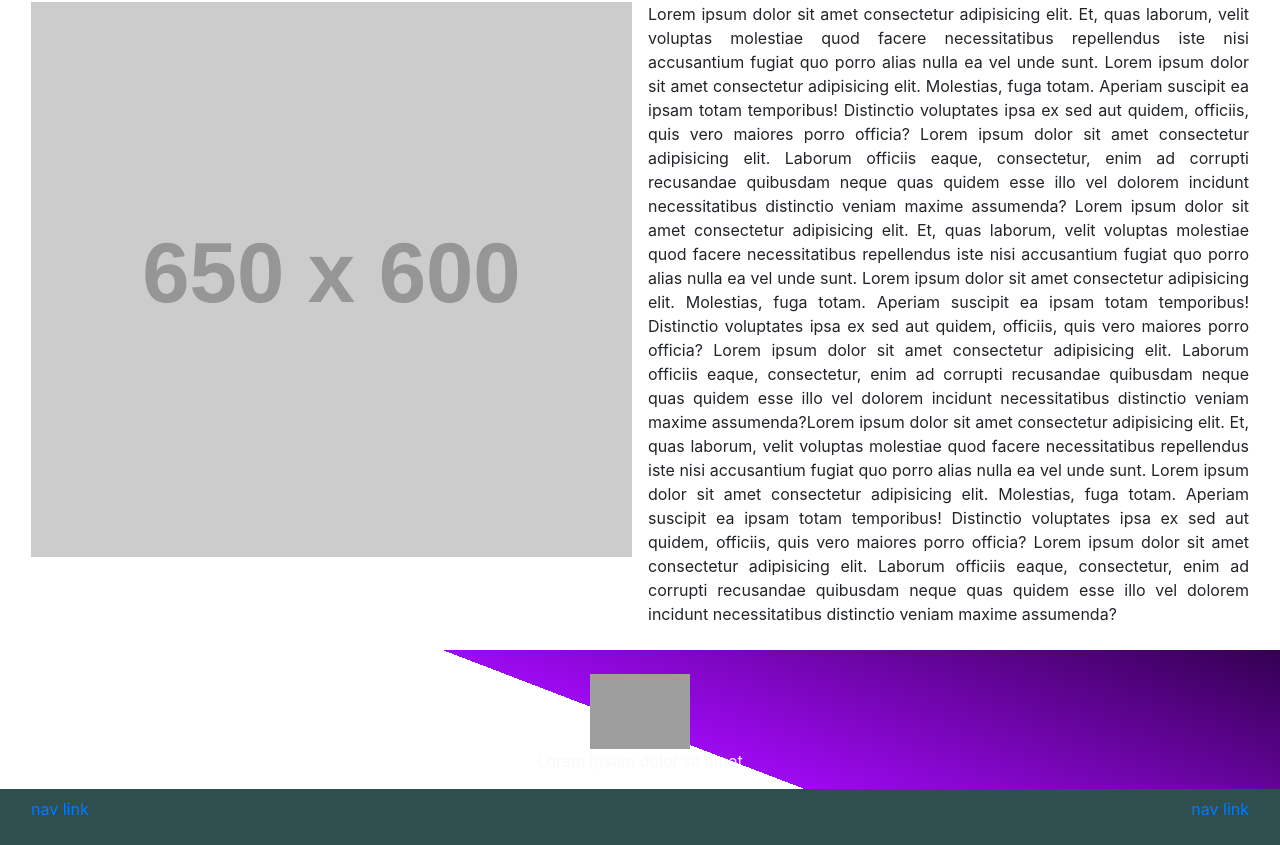
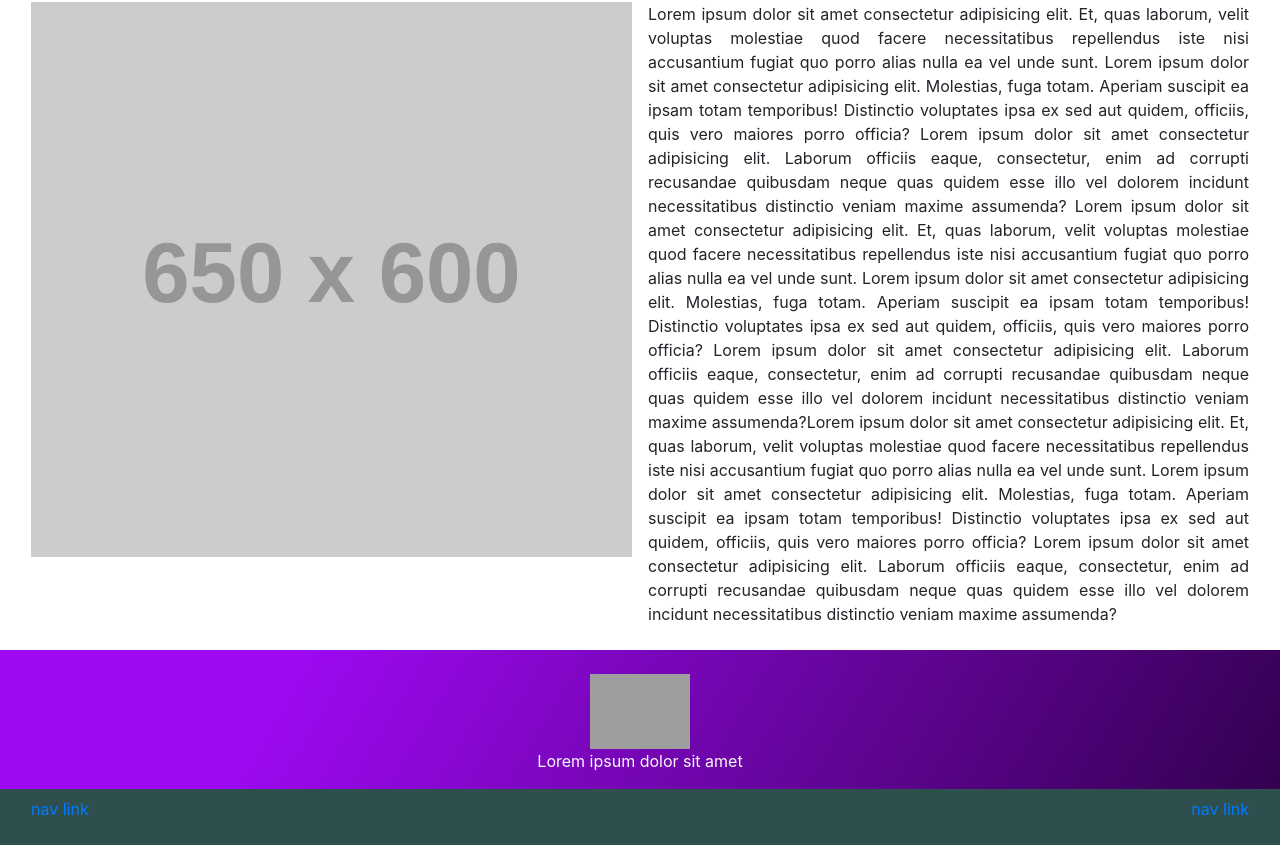
Before and after one commit to NickBynum/challenge-1, a plain HTML site: page index.html in a window 1280 px wide. Shown: the part 1390-2235 px from the top of the page. Drawn offline with nearby package versions, Linux system fonts and the light colour scheme; grey boxes are pictures that could not be loaded; placeholder pictures from the web are drawn by us.

Commit message:
corrected footer gradient

```diff
--- a/index.html
+++ b/index.html
@@ -147,7 +147,7 @@
     </div>
   </section>
 
-  <section class="container-fluid header-bg">
+  <section class="container-fluid footer-bg">
     <div class="row text-center">
       <div class="col-12 text-light">
         <img class="img-fluid w-auto pt-4" src="https://picsum.photos/id/237/100/75" alt="Logo">
--- a/style.css
+++ b/style.css
@@ -1,6 +1,10 @@
 .header-bg{
   background: rgb(158,9,242);
   background: linear-gradient(21deg, rgba(158,9,242,0) 49%, rgba(158,9,242,1) 49%, rgba(51,0,80,1) 100%);
+}
+.footer-bg{
+  background: rgb(158,9,242);
+  background: linear-gradient(121deg, rgba(158,9,242,1) 22%, rgba(51,0,80,1) 100%);
 }
 
 .vid{
```
